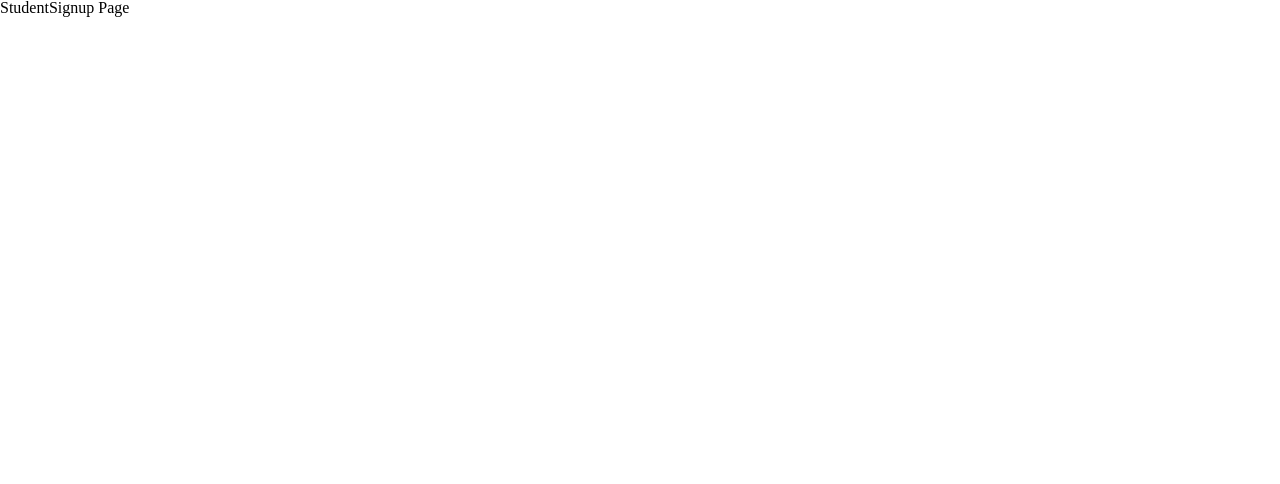
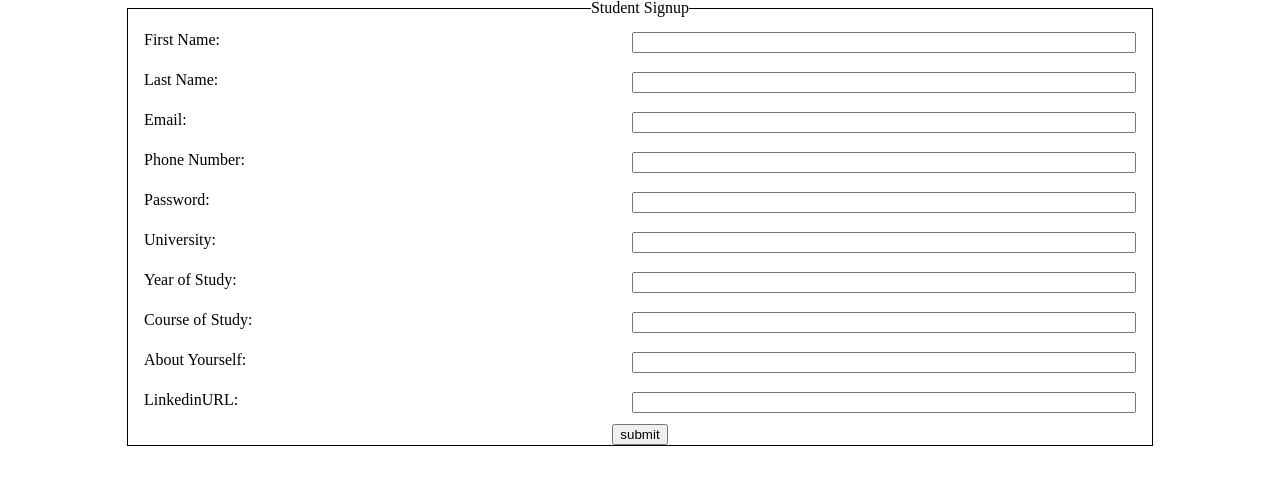
Before and after one commit to FAC-Sixteen/groundworks, a React app: page /StudentSignup in a window 1280 px wide. Shown: the top 484 px of the page. Built offline with nearby package versions, Linux system fonts and the light colour scheme; the HTML template or start-up script is replaced by a standard one.

Commit message:
Add StudentSignup to /studentSignup
- Relates #44
-
-

```diff
--- a/src/components/StudentSignupForm/StudentSignup.js
+++ b/src/components/StudentSignupForm/StudentSignupForm.js
@@ -1,8 +1,8 @@
 import React, { useState } from 'react';
-import './StudentSignup.css';
+import './StudentSignupForm.css';
 import axios from 'axios';
 
-function StudentSignup() {
+function StudentSignupForm() {
   const [data, setData] = useState({firstName:"", lastName: "", email: "",
     phoneNumber: "", password: "", university: "", yearOfStudy: "",
     courseStudied: "", aboutYou: "", LinkedinURL: ""});
@@ -111,4 +111,4 @@ function StudentSignup() {
   )
 }
 
-export default StudentSignup;
+export default StudentSignupForm;
--- a/src/routes/StudentSignup.js
+++ b/src/routes/StudentSignup.js
@@ -1,9 +1,10 @@
 import React, { Component } from "react";
+import StudentSignupForm from '../components/StudentSignupForm/StudentSignupForm.js'
 
 const StudentSignup = () => {
   return (
     <div>
-      <h1>StudentSignup Page</h1>
+      <StudentSignupForm />
     </div>
   );
 };
```
Also changed, not shown: src/components/StudentSignupForm/StudentSignupForm.css (renamed from src/components/StudentSignupForm/StudentSignup.css).
